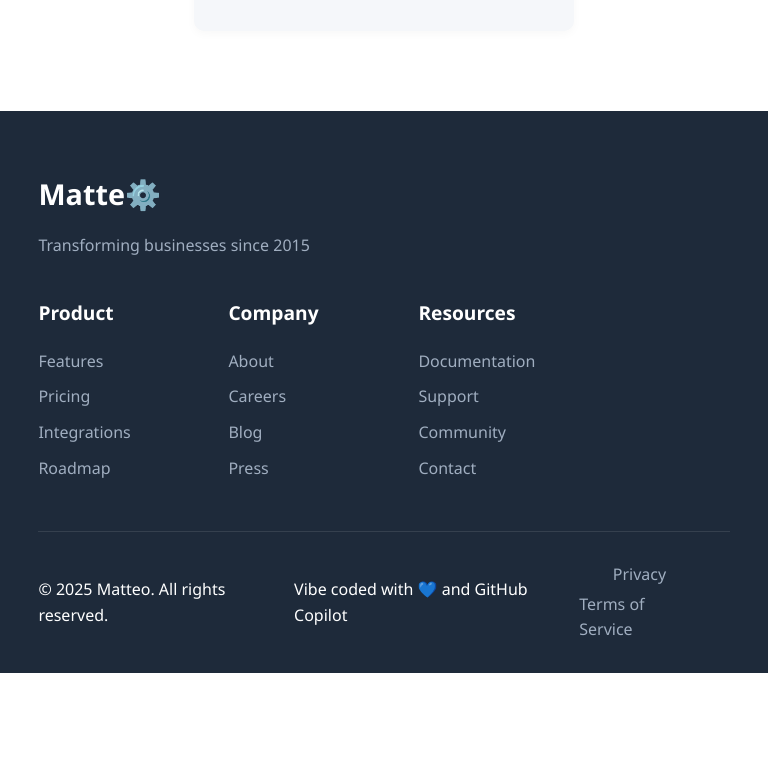
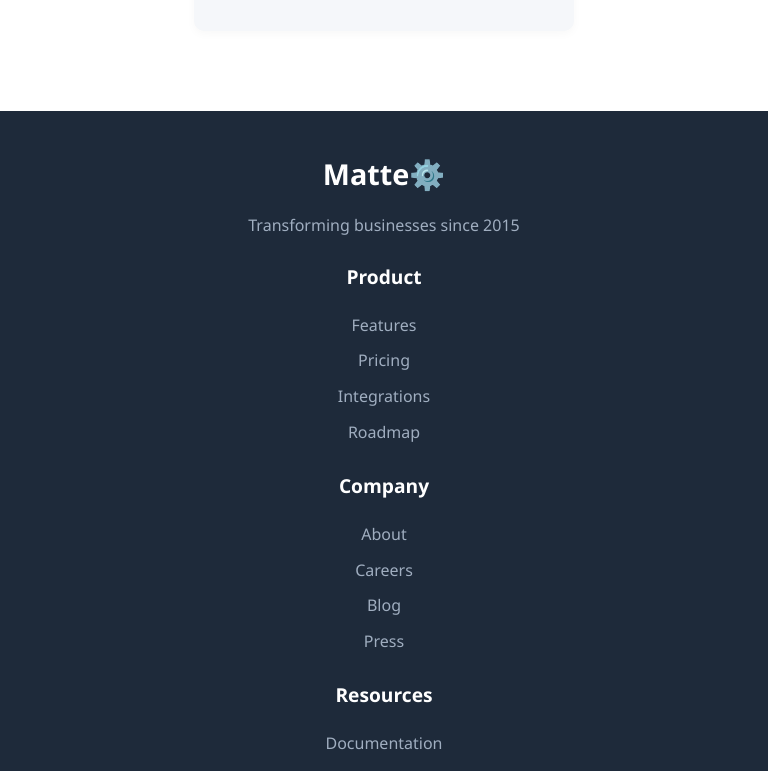
Before and after one commit to mbianchidev/mock-startup-website, a Next.js app: page / in a window 768 px wide. Shown: the part 8341-9112 px from the top of the page. Before the commit the page ends 9014 px from the top, so only its background shows below. Built offline with nearby package versions, Linux system fonts and the light colour scheme.

Commit message:
Fix footer mobile responsiveness - Privacy and Terms on separate lines
Co-authored-by: mbianchidev <37507190+mbianchidev@users.noreply.github.com>

```diff
--- a/src/app/globals.css
+++ b/src/app/globals.css
@@ -1149,6 +1149,16 @@ footer {
     /* Put Privacy and Terms on separate lines on mobile */
     .legal-links { display: flex; flex-direction: column; gap: 4px; align-items: center; }
     .legal-links span { display: none; }
+
+    /* Footer responsive layout */
+    footer { padding: 40px 20px; }
+    .footer-content { flex-direction: column; gap: 24px; }
+    .footer-logo { order: 1; text-align: center; }
+    .footer-links { order: 2; flex-direction: column; gap: 16px; align-items: center; }
+    .link-column { min-width: unset; text-align: center; }
+    .footer-bottom { flex-direction: column; gap: 12px; text-align: center; }
+    .legal-links { order: 3; }
+    .social-icons { order: 4; justify-content: center; }
     .terms-privacy-page section p {
         font-size: 0.95rem;
     }
@@ -1347,15 +1357,6 @@ footer {
 
     .cloud-slide .cloud-item {
         width: 100%;
-        /* Footer responsive layout */
-        footer { padding: 40px 20px; }
-        .footer-content { flex-direction: column; gap: 24px; }
-        .footer-logo { order: 1; text-align: center; }
-        .footer-links { order: 2; flex-direction: column; gap: 16px; align-items: center; }
-        .link-column { min-width: unset; text-align: center; }
-        .footer-bottom { flex-direction: column; gap: 12px; text-align: center; }
-        .legal-links { order: 3; }
-        .social-icons { order: 4; justify-content: center; }
         min-width: unset;
         height: 220px;
     }
```
